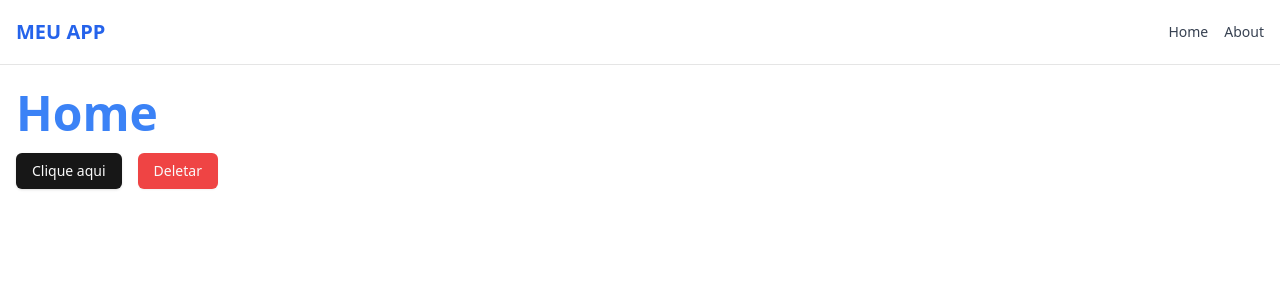
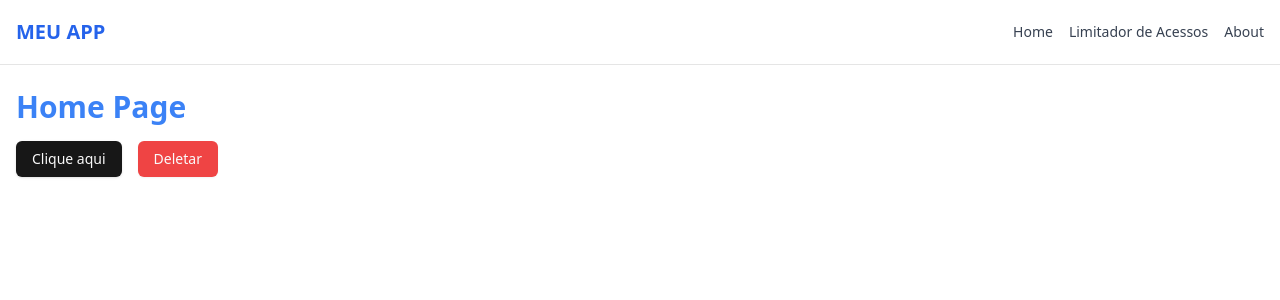
Before and after one commit to betogroo/next-base, a Next.js app: page / in a window 1280 px wide. Shown: the top 300 px of the page. Built offline with nearby package versions, Linux system fonts and the light colour scheme.

Commit message:
refactor: move page title to component

```diff
--- /dev/null
+++ b/src/app/about/page.jsx
@@ -0,0 +1,5 @@
+import PageTitle from "@/components/PageTitle"
+
+export default function About() {
+ return <PageTitle title="About" />
+}
--- a/src/app/about/page.tsx
+++ /dev/null
@@ -1,3 +0,0 @@
-export default function About() {
- return <h1 className="text-5xl font-bold text-green-500">About</h1>
-}
--- /dev/null
+++ b/src/app/counter/page.tsx
@@ -0,0 +1,7 @@
+import PageTitle from "@/components/PageTitle"
+
+export default function Counter() {
+    return (
+        <PageTitle title="Limitador de Acessos" />
+    )
+}
--- a/src/app/layout.tsx
+++ b/src/app/layout.tsx
@@ -11,6 +11,10 @@ const pages: Page[] = [
   {
     name: 'Home',
     href: '/'
+  },
+  {
+    name: 'Limitador de Acessos',
+    href: '/counter'
   },
   {
     name: 'About',
--- a/src/app/page.tsx
+++ b/src/app/page.tsx
@@ -1,9 +1,10 @@
 
 import {Button} from '@/components/ui/button'
+import PageTitle from '@/components/PageTitle'
 export default function Home() {
   return (
       <div>
-        <h1 className="text-5xl font-bold text-blue-500">Home</h1>
+        <PageTitle title='Home Page' />
         <div className='flex gap-4 mt-4'>
           <Button variant="default">Clique aqui</Button>
           <Button variant="destructive">Deletar</Button>
--- /dev/null
+++ b/src/components/PageTitle.tsx
@@ -0,0 +1,9 @@
+interface PageTitle{
+    title: string
+}
+
+export default function PageTitle({title}: PageTitle){
+    return (
+        <h1 className="text-3xl font-bold text-blue-500">{title}</h1>
+    )
+}
```
